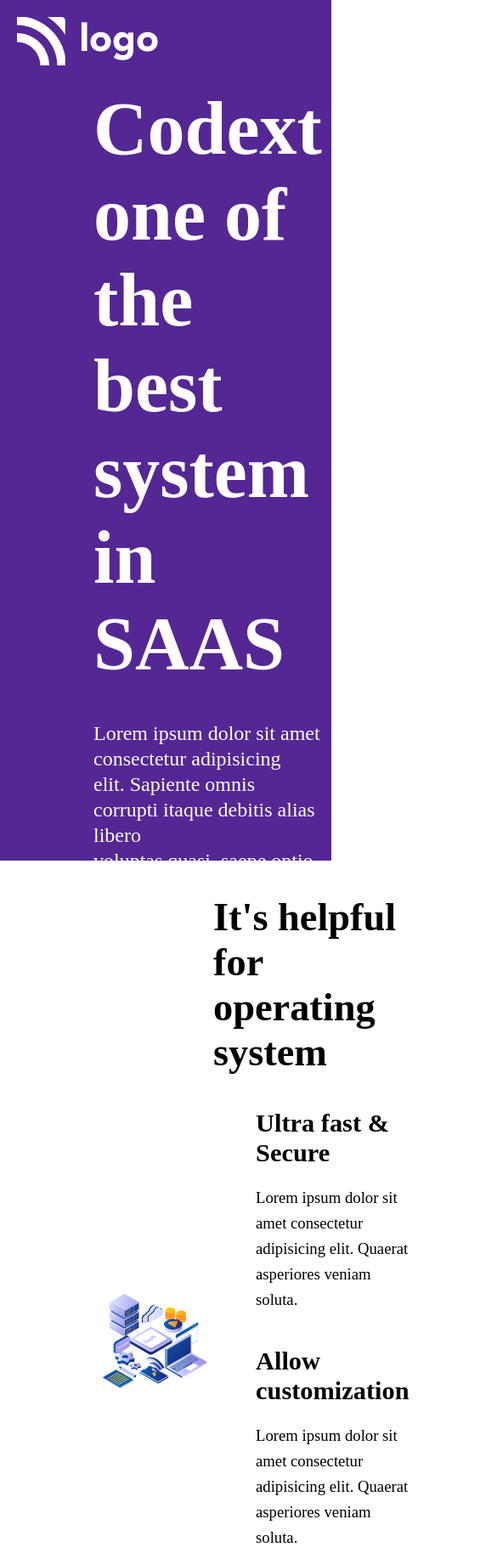
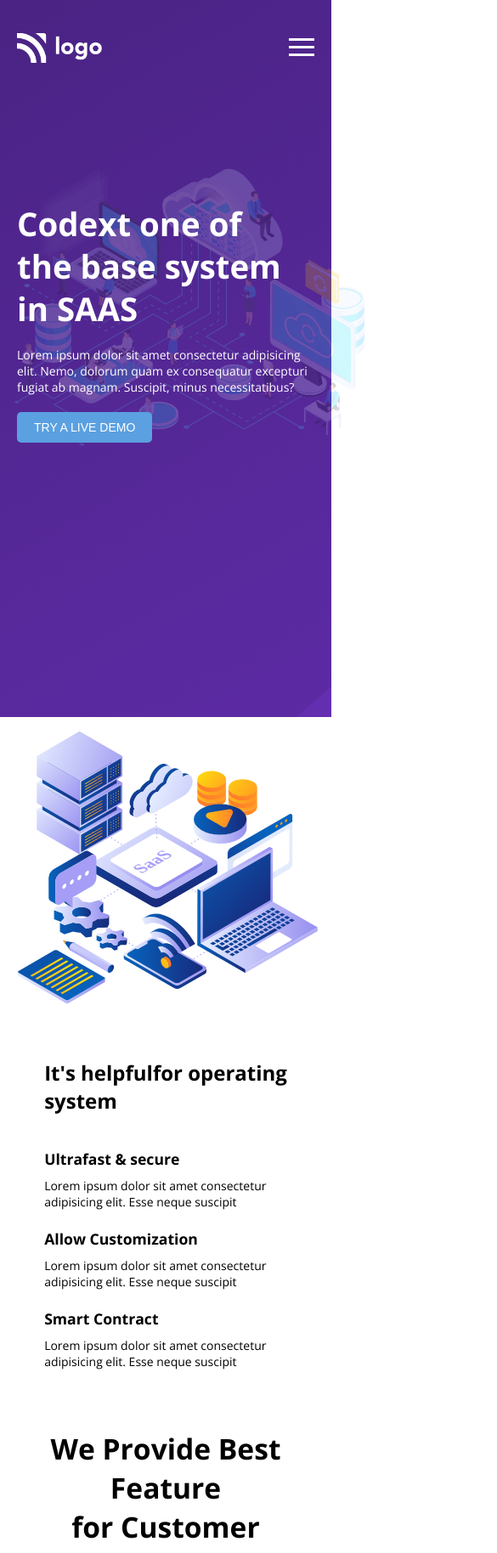
Before and after one commit to Vivek563/HTML-CSS-PROJECT-13, a plain HTML site: page index.html in a window 390 px wide. Shown: the top 1828 px of the page at 85% size, 585 px wide, since content can reach past the window. Drawn offline with nearby package versions, Linux system fonts and the light colour scheme.

Commit message:
final commit

```diff
--- a/css/style.css
+++ b/css/style.css
@@ -1,116 +1,225 @@
-*{
+@import url('https://fonts.googleapis.com/css2?family=Open+Sans:wght@300;400;500;600;700;800&display=swap');
+
+* {
+    padding: 0;
     margin: 0;
-    padding: 0;
-}
-/* body{
-    background-color: #542795;
-} */
-.container{
-    background-color: #542795;
-    height: 120vh;
 }
 
-.navbar{
+:root {
+    --primary: #5ba0e0;
+    --secondary: #542795;
+    --white: #FFFFFF;
+    --black: #000000;
+}
+
+body {
+    font-family: 'Open Sans', sans-serif;
+}
+.bg {
+    background-image: url("../assets/bg.svg");
+    background-repeat: no-repeat;
+    height: 100vh;
+    position: absolute;
+    width: 100%;
+    z-index: -1;
+}
+.container {
+    max-width: 70rem;
+    margin: 0 auto;
+}
+
+/*----------------------- navbar --------------------------*/
+.navbar {
     display: flex;
-    align-content: space-between;
+    justify-content: space-between;
+    height: 20vh;
     align-items: center;
 }
-.logo{
-    margin: 20px;
+.navbar .logo img {
+    width: 100px;
 }
-.list{
+.navbar .mobile-list {
+    display: none;
+}
+.navbar .list {
+    list-style-type: none;
     display: flex;
-    align-content: space-between;
-    gap: 60px;
-    margin-left: 30rem;
+    gap: 50px;
+    color: #FFFFFF;
+    font-weight: lighter;
     align-items: center;
 }
-.list-item{
-font-size: 1.3rem;
-color: #ffffff;
-list-style: none;
+.navbar .list-item:last-child button {
+    background-color: var(--primary);
+    border: none;
+    color: var(--white);
+    padding: 14px 30px;
+    text-transform: uppercase;
+    font-weight: lighter;
+    border-radius: 4px;
 }
-.list :nth-child(1){
-    font-size: 1.6rem;
-    text-decoration: underline;
-    color: blue;
-}
-.list button{
-    padding: 17px 40px;
-    cursor: pointer;
-    color: #ffffff;
-    background-color: #5ba0e0;
-    border: #542795;
+.navbar .hamburger {
+    display: none;
 }
 
-.homepage{
+@media only screen and (max-width: 774px) {
+    .show-navbar {
+        display: flex !important;
+    }
+    .navbar .hamburger {
+        display:block;
+        cursor: pointer;
+    }
+    .navbar .list {
+        display: none;
+    }
+    .navbar {
+        position: relative;
+        padding: 0 20px;
+        height: 14vh;
+    }
+    .navbar .mobile-list {
+        align-items: center;
+        width: 100%;
+        background-color: var(--secondary);
+        gap: 20px;
+        display: none;
+        flex-direction: column;
+        list-style-type: none;
+        color: #FFFFFF;
+        padding: 20px 0px;
+        position: absolute;
+        top: 80px;
+        left: 0;
+        right: 0;
+        border-radius: 10px;
+    }
+}
+
+
+/*------------------------- hero section -----------------------*/
+
+.hero {
     display: flex;
-    align-content: center;
-    margin-left: 30px;
-    align-items: center;
+    margin-top: 50px;
+    gap: 40px;
 }
-.img{
-    width: 50%;
-    margin-left: 50px;
+.hero .hero-left h1 {
+    color: var(--white);
+    font-size: 3.4rem;
+    line-height: 60px;
+    margin-bottom: 30px;
 }
-.text h1{
-    font-size: 5.5rem;
-    margin-left: 80px;
-    color: #ffffff;
+.hero .hero-left p {
+    color: var(--white);
+    font-size: 14px;
+    font-weight: 400;
 }
-.text h2{
-    color: #ffffff;
-    font-size: 1.5rem;
-    margin-left: 80px;
-    font-weight: 100;
-    line-height: 30px;
+.hero .hero-left button {
+    background-color: var(--primary);
+    border: none;
+    color: var(--white);
+    padding: 14px 30px;
+    text-transform: uppercase;
+    font-weight: lighter;
+    border-radius: 5px;
+    font-size: 15px;
+    font-weight: lighter;
     margin-top: 40px;
+    cursor: pointer;
 }
-/* .........second section........ */
+.hero .hero-right {
+    margin-top: -80px;
+}
+.hero .hero-right img {
+    width: 650px;
+}
 
-.second-section{
+@media only screen and (max-width: 1110px) {
+    .hero .hero-left h1 {
+        font-size: 2.4rem;
+        line-height: 50px;
+        margin-bottom: 20px;
+    }
+    .hero .hero-left button {
+        padding: 10px 20px;
+        font-size: 14px;
+        margin-top: 20px;
+    }
+    .hero .hero-right img {
+        width: 450px;
+    }
+}
+@media only screen and (max-width: 815px) {
+    .hero .hero-right {
+        opacity: .2;
+        position: absolute;
+        z-index: -1;
+        width: 100%;
+    }
+    .hero {
+        justify-content: center;
+        margin-top: 120px;
+    }
+    .hero .hero-left  {
+        width: 400px;
+    }
+}
+@media only screen and (max-width: 500px) {
+    .hero .hero-left  {
+        padding: 0 20px;
+    }
+}
+
+
+/*--------------------- feature section -----------------------*/
+.features {
     display: flex;
     align-items: center;
-    margin-top: 40px;
-    margin-left: 7rem;
-    align-content: center;
+    gap: 120px;
+    margin-top: 70px;
 }
-.second-section img{
-    width: 50%;
+.features .feature-left img {
+    width: 500px;
 }
-.operating{
+.features .feature-right h4 {
+    font-size: 1.5rem;
+    margin-bottom: 40px;
+}
+.features .feature-right .list {
     display: flex;
+    list-style-type: none;
+    gap: 22px;
     flex-direction: column;
 }
-.operating h1{
-    font-size: 2.9rem;
+.features .feature-right .list .list-item p {
+    font-size: 14px;
+}
+.features .feature-right .list .list-item h6 {
+    font-size: 1.1rem;
+    margin-bottom: 10px;
 }
 
-.operating .fast{
-    margin-left: 50px;
-    margin-top: 40px;
+@media only screen and (max-width: 916px) {
+    .features {
+        gap: 20px;
+        justify-content: center;
+    }
+    .features .feature-left img {
+        width: 400px;
+    }
 }
-.fast h2{
-    font-size: 1.9rem;
-}
-.fast h3{
-    margin-top: 20px;
-    line-height: 30px;
-    font-weight: 100;
-
+@media only screen and (max-width: 700px) {
+    .features {
+        flex-direction: column;
+        margin-top: 300px;
+    }
+    .features .feature-left img {
+        width: 400px;
+    }
 }
 
-/* .....third section......... */
-.third-section{
-    height: 90vh;
-}
-.third-section h1{
-    text-align: center;
-    margin-top: 5rem;
-    font-size: 3rem;
-}
-
-/* .........card........... */
+/*------------------------ customer section --------------------*/
 
 .customer {
     text-align: center;
@@ -165,8 +274,8 @@ list-style: none;
     height: 260px;
 }
 .customer .customer-cards .card:first-child .info {
-    background-color: #542795;
-    color: #ffffff;
+    background-color: var(--secondary);
+    color: var(--white);
 }
 .customer .customer-cards .card .info {
     border-radius: 10px;
@@ -181,3 +290,9 @@ list-style: none;
     font-size: 13px;
     margin-top: 4px;
 }
+
+@media only screen and (max-width: 700px) {
+    .customer .customer-cards {
+        flex-wrap: wrap;
+    }
+}
--- a/index.html
+++ b/index.html
@@ -4,66 +4,114 @@
         <meta charset="UTF-8" />
         <meta http-equiv="X-UA-Compatible" content="IE=edge" />
         <meta name="viewport" content="width=device-width, initial-scale=1.0" />
-    <title>Project 13 | LCO</title>
+        <title>SAAS Landing Page</title>
+        <link rel="stylesheet" href="css/style.css" />
     </head>
-  <link rel="stylesheet" href="./css/style.css" />
     <body>
-    <section class="container">
+        <div class="bg"></div>
+        <div class="container">
             <nav class="navbar">
                 <div class="logo">
-          <img src="./assest/Logo.png" alt="logo" />
+                    <img src="./assets/Logo.png" alt="logo" />
                 </div>
-        <div class="nav-item">
                 <ul class="list">
                     <li class="list-item">Home</li>
                     <li class="list-item">Services</li>
                     <li class="list-item">Pricing</li>
                     <li class="list-item">Testimonials</li>
                     <li class="list-item">Blog</li>
-
-            <button class="btn">Free Trial</button>
+                    <li class="list-item">
+                        <button>Free Trial</button>
+                    </li>
                 </ul>
+                <div class="hamburger">
+                    <svg viewBox="0 0 100 80" width="30" height="30">
+                        <rect fill="#FFFFFF" width="100" height="10"></rect>
+                        <rect
+                            fill="#FFFFFF"
+                            y="30"
+                            width="100"
+                            height="10"
+                        ></rect>
+                        <rect
+                            fill="#FFFFFF"
+                            y="60"
+                            width="100"
+                            height="10"
+                        ></rect>
+                    </svg>
                 </div>
+                <ul class="mobile-list">
+                    <li class="list-item">Home</li>
+                    <li class="list-item">Services</li>
+                    <li class="list-item">Pricing</li>
+                    <li class="list-item">Testimonials</li>
+                    <li class="list-item">Blog</li>
+                    <li class="list-item">
+                        <button>Free Trial</button>
+                    </li>
+                </ul>
             </nav>
 
-      <div class="homepage">
-        <div class="text">
-          <h1>Codext one of <br> the best system <br> in SAAS</h1>
-          <h2>
-            Lorem ipsum dolor sit amet consectetur adipisicing <br> elit. Sapiente
-            omnis corrupti itaque debitis alias libero <br> voluptas quasi, saepe
-            optio, odit, dolores natus.
-          </h2>
+            <!-- hero-section -->
+            <section class="hero">
+                <div class="hero-left">
+                    <h1>
+                        Codext one of <br />
+                        the base system in SAAS
+                    </h1>
+                    <p>
+                        Lorem ipsum dolor sit amet consectetur adipisicing elit.
+                        Nemo, dolorum quam ex consequatur excepturi fugiat ab
+                        magnam. Suscipit, minus necessitatibus?
+                    </p>
+                    <button>Try A Live Demo</button>
                 </div>
-        <div class="img">
-          <img src="./assest/30495 [Converted]-01(1).svg" alt="computerimage" />
-        </div>
+                <div class="hero-right">
+                    <img
+                        src="./assets/30495 [Converted]-01(1).svg"
+                        alt="image"
+                    />
                 </div>
             </section>
 
-    <section class="second-section">
-        <img src="./assest/Saas illustration-01.svg" alt="saas">
-        <div class="operating">
-            <h1>It's helpful for operating <br> system</h1>
-
-           <div class="fast">
-            <h2>Ultra fast & Secure</h2>
-            <h3>Lorem ipsum dolor sit amet consectetur <br> adipisicing elit. Quaerat asperiores veniam soluta.</h3>
+            <!-- features-section -->
+            <section class="features">
+                <div class="feature-left">
+                    <img src="./assets/Saas illustration-01.svg" alt="image" />
                 </div>
-
-           <div class="fast">
-            <h2>Allow customization</h2>
-            <h3>Lorem ipsum dolor sit amet consectetur <br> adipisicing elit. Quaerat asperiores veniam soluta.</h3>
-           </div>
-
-           <div class="fast">
-            <h2>Smart Contract</h2>
-            <h3>Lorem ipsum dolor sit amet consectetur <br> adipisicing elit. Quaerat asperiores veniam soluta.</h3>
-           </div>
-
+                <div class="feature-right">
+                    <h4>
+                        It's helpfulfor operating <br />
+                        system
+                    </h4>
+                    <ul class="list">
+                        <li class="list-item">
+                            <h6>Ultrafast & secure</h6>
+                            <p>
+                                Lorem ipsum dolor sit amet consectetur <br />
+                                adipisicing elit. Esse neque suscipit
+                            </p>
+                        </li>
+                        <li class="list-item">
+                            <h6>Allow Customization</h6>
+                            <p>
+                                Lorem ipsum dolor sit amet consectetur <br />
+                                adipisicing elit. Esse neque suscipit
+                            </p>
+                        </li>
+                        <li class="list-item">
+                            <h6>Smart Contract</h6>
+                            <p>
+                                Lorem ipsum dolor sit amet consectetur <br />
+                                adipisicing elit. Esse neque suscipit
+                            </p>
+                        </li>
+                    </ul>
                 </div>
             </section>
 
+            <!-- customer section -->
             <section class="customer">
                 <h2>
                     We Provide Best Feature <br />
@@ -75,7 +123,7 @@
                     <div class="card">
                         <div class="icon code">
                             <img
-                        src="./assest/web-developing.svg"
+                                src="./assets/web-developing.svg"
                                 alt="webdev"
                             />
                         </div>
@@ -90,7 +138,7 @@
                     <!-- card-1 -->
                     <div class="card">
                         <div class="icon analytics">
-                    <img src="./assest/data-analytics.svg" alt="data" />
+                            <img src="./assets/data-analytics.svg" alt="data" />
                         </div>
                         <div class="info">
                             <h4>Data Analytics</h4>
@@ -104,7 +152,7 @@
                     <div class="card">
                         <div class="icon profile">
                             <img
-                        src="./assest/secured-profile.svg"
+                                src="./assets/secured-profile.svg"
                                 alt="secure"
                             />
                         </div>
@@ -119,7 +167,7 @@
                     <!-- card-1 -->
                     <div class="card">
                         <div class="icon support">
-                    <img src="./assest/support.svg" alt="support" />
+                            <img src="./assets/support.svg" alt="support" />
                         </div>
                         <div class="info">
                             <h4>24/7 support</h4>
@@ -131,5 +179,7 @@
                     </div>
                 </div>
             </section>
+        </div>
+
     </body>
 </html>
```
Also changed, not shown: assets/30495 [Converted]-01(1).svg (renamed from assest/30495 [Converted]-01(1).svg), assets/Logo.png (renamed from assest/Logo.png), assets/Saas illustration-01.svg (renamed from assest/Saas illustration-01.svg), assets/bg.svg (renamed from assest/bg.svg), assets/data-analytics.svg (renamed from assest/data-analytics.svg), assets/secured-profile.svg (renamed from assest/secured-profile.svg), assets/support.svg (renamed from assest/support.svg), assets/web-developing.svg (renamed from assest/web-developing.svg), 1 other file. Lines whose indentation alone changed are shown as unchanged.
